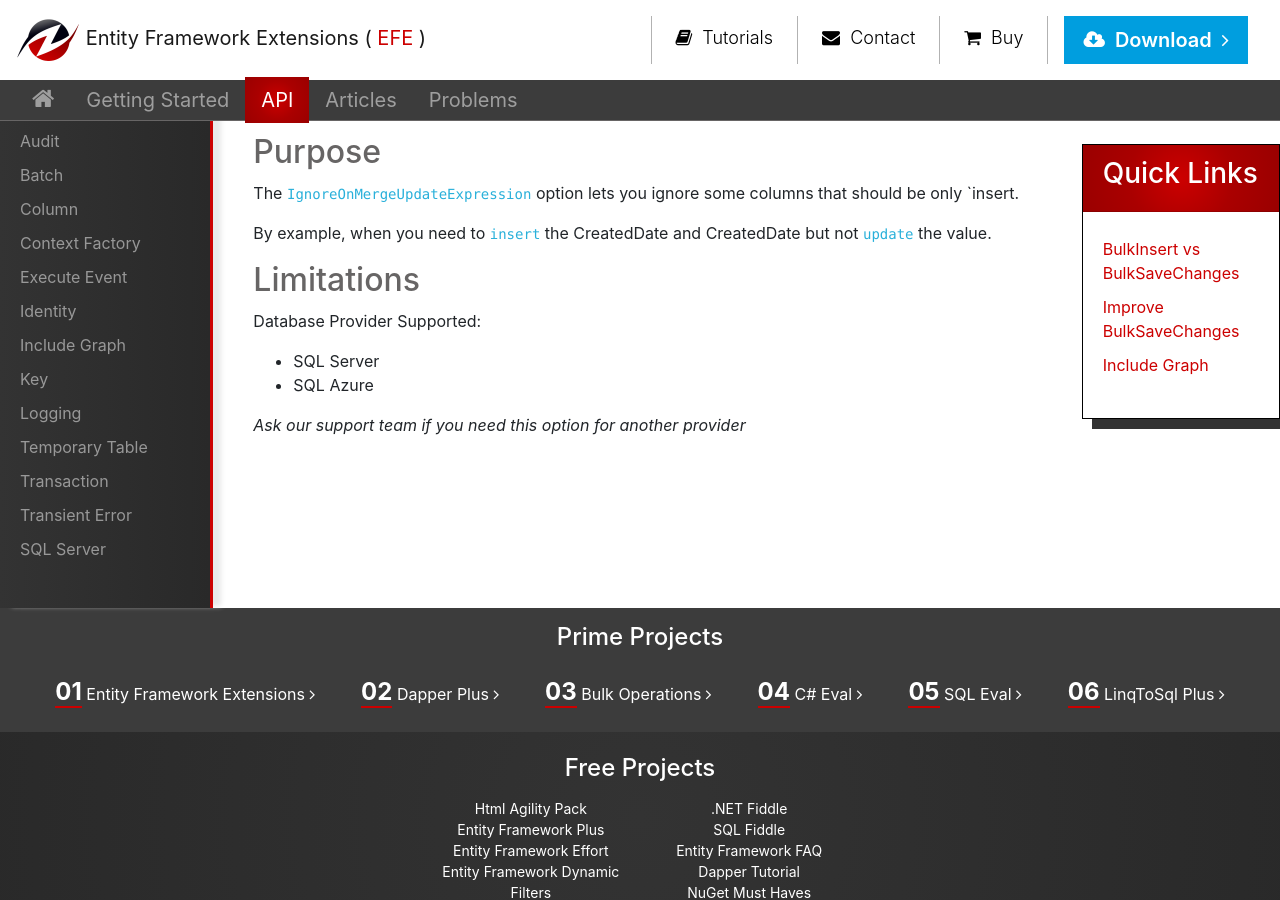
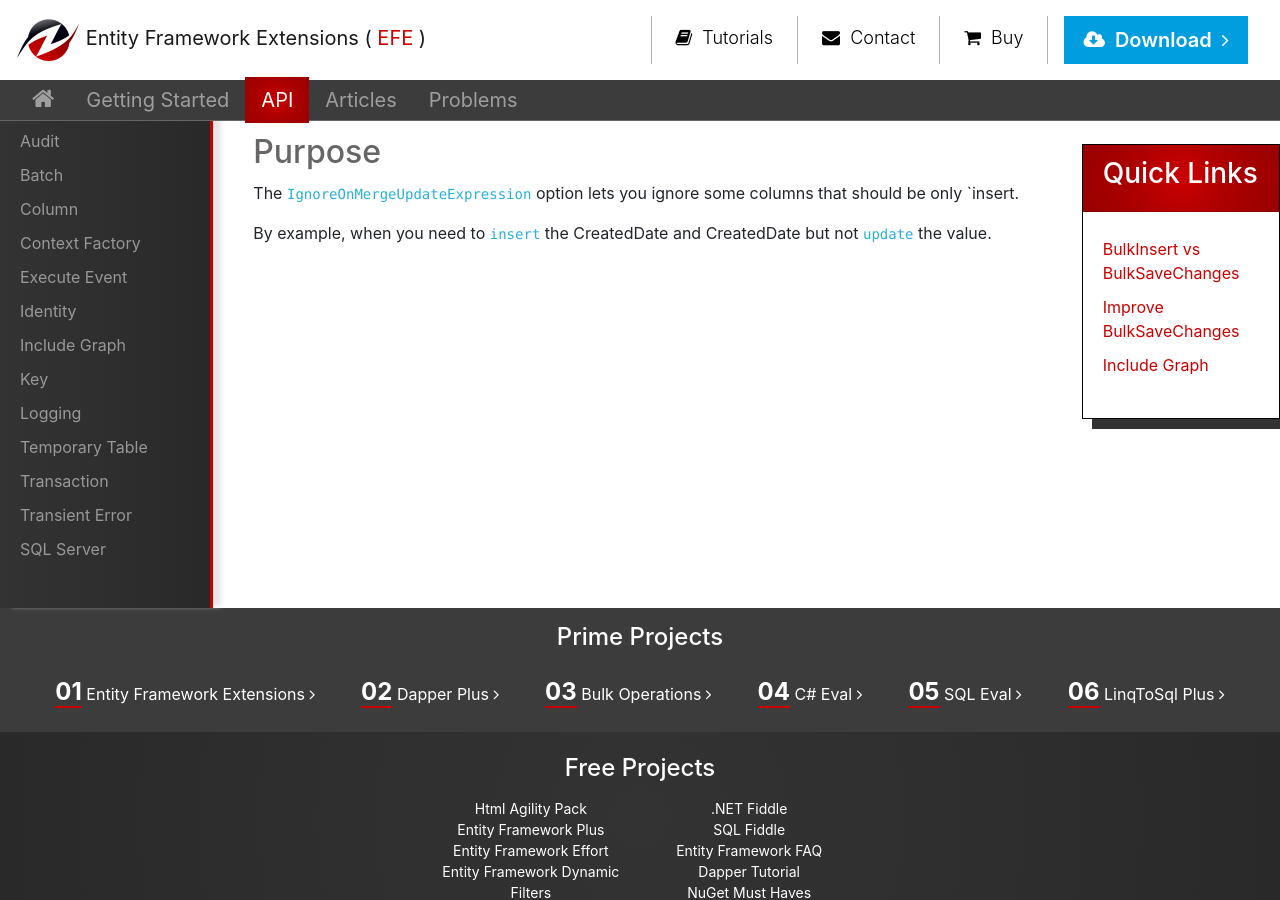
Before and after one commit to zzzprojects/EntityFramework-Extensions, a Jekyll site: the page built from docs/pages/api/options/ingore-on-merge-update-expression.md, in a window 1280 px wide and 900 px high, scrolled down 512 px. Built offline with Jekyll 4.4.1, drawn with Linux system fonts in a browser that asks for light colours; nearby versions of some CDN libraries; our own code applies the rules of GitHub Pages for plain Markdown files.

Commit message:
Update ingore-on-merge-update-expression.md

```diff
--- a/docs/pages/api/options/ingore-on-merge-update-expression.md
+++ b/docs/pages/api/options/ingore-on-merge-update-expression.md
@@ -16,10 +16,3 @@ context.BulkMerge(list, options =>
 The `IgnoreOnMergeUpdateExpression` option lets you ignore some columns that should be only `insert.
 
 By example, when you need to `insert` the CreatedDate and CreatedDate but not `update` the value.
-
-## Limitations
-Database Provider Supported:
-- SQL Server
-- SQL Azure
-
-_Ask our support team if you need this option for another provider_
```
